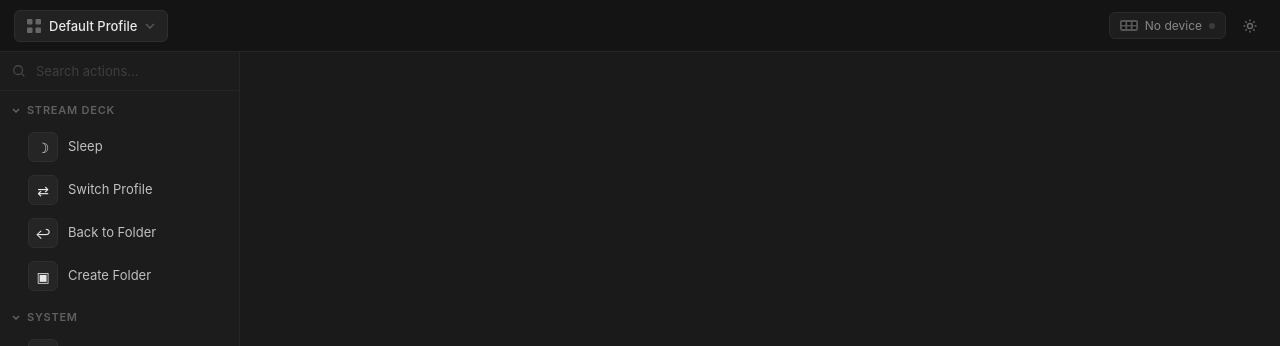
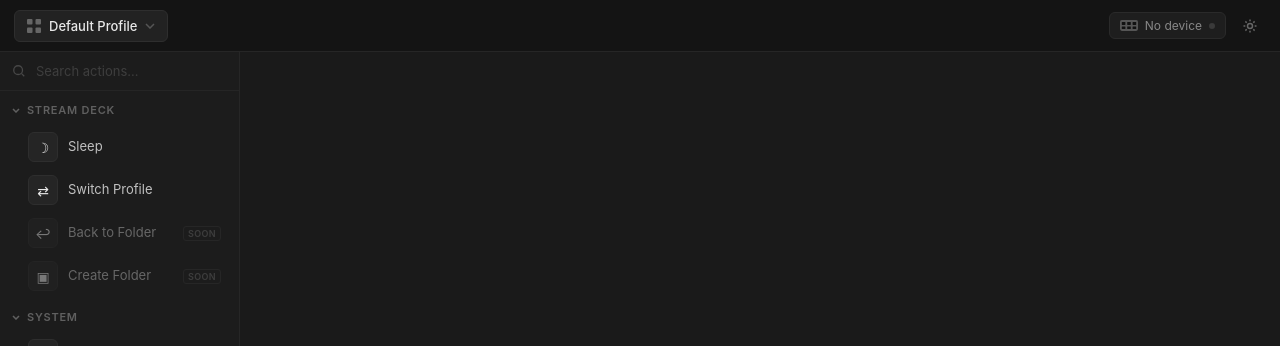
Before and after one commit to FritzBlignaut/tech-stack-streamdeck, a React (Vite) app: page / in a window 1280 px wide. Shown: the top 346 px of the page. Built offline with nearby package versions, Linux system fonts and the light colour scheme.

Commit message:
feat: enhance drag-and-drop functionality with action item states and visual feedback

```diff
--- a/src/App.css
+++ b/src/App.css
@@ -382,14 +382,33 @@
   border-radius: 5px;
   margin: 1px 6px;
   transition: background 0.1s;
+  user-select: none;
 }
 
-.action-item:hover {
+.action-item.disabled {
+  cursor: default;
+  opacity: 0.45;
+}
+
+.action-item:not(.disabled):hover {
   background: #232323;
 }
 
-.action-item:active {
+.action-item:not(.disabled):active {
   cursor: grabbing;
+}
+
+.action-soon-badge {
+  margin-left: auto;
+  font-size: 9px;
+  font-weight: 600;
+  color: #666;
+  background: #1e1e1e;
+  border: 1px solid #333;
+  border-radius: 3px;
+  padding: 1px 4px;
+  letter-spacing: 0.04em;
+  text-transform: uppercase;
 }
 
 .action-icon {
@@ -471,6 +490,13 @@
   background: #1a1a1a;
   transform: scale(0.93);
   border-color: #444;
+}
+
+.deck-btn.drag-over {
+  border-color: #5a9cf5;
+  background: #1a2540 !important;
+  box-shadow: 0 0 0 2px rgba(90, 156, 245, 0.35), inset 0 0 0 1px rgba(90, 156, 245, 0.2);
+  transform: scale(1.04);
 }
 
 .deck-btn-index {
--- a/src/App.jsx
+++ b/src/App.jsx
@@ -196,12 +196,24 @@
 
             {expanded[cat.id] && (
               <div className="category-actions">
-                {cat.actions.map(action => (
-                  <div key={action.id} className="action-item" draggable>
-                    <div className="action-icon">{action.icon}</div>
-                    <span className="action-name">{action.name}</span>
-                  </div>
-                ))}
+                {cat.actions.map(action => {
+                  const enabled = ENABLED_ACTIONS.has(action.id)
+                  return (
+                    <div
+                      key={action.id}
+                      className={`action-item${enabled ? '' : ' disabled'}`}
+                      draggable={enabled}
+                      onDragStart={e => {
+                        e.dataTransfer.setData('application/stream-deck-action', action.id)
+                        e.dataTransfer.effectAllowed = 'copy'
+                      }}
+                    >
+                      <div className="action-icon">{action.icon}</div>
+                      <span className="action-name">{action.name}</span>
+                      {!enabled && <span className="action-soon-badge">soon</span>}
+                    </div>
+                  )
+                })}
               </div>
             )}
           </div>
@@ -212,7 +224,9 @@
 }
 
 // ─── Button Grid ────────────────────────────────────────────
-function ButtonGrid({ rows, cols, selectedKey, pressedKey, onSelectKey, buttonConfigs, onContextMenu }) {
+function ButtonGrid({ rows, cols, selectedKey, pressedKey, onSelectKey, buttonConfigs, onContextMenu, onDropAction }) {
+  const [dragOverIndex, setDragOverIndex] = useState(null)
+
   return (
     <div className="button-grid" style={{ '--cols': cols }}>
       {Array.from({ length: rows * cols }, (_, i) => {
@@ -222,9 +236,10 @@
             key={i}
             className={[
               'deck-btn',
-              selectedKey === i ? 'selected' : '',
-              pressedKey  === i ? 'pressed'  : '',
-              cfg?.iconDataUrl   ? 'has-icon'  : '',
+              selectedKey  === i ? 'selected'  : '',
+              pressedKey   === i ? 'pressed'   : '',
+              dragOverIndex === i ? 'drag-over' : '',
+              cfg?.iconDataUrl    ? 'has-icon'  : '',
             ].join(' ').trim()}
             style={{
               backgroundImage: cfg?.iconDataUrl ? `url(${cfg.iconDataUrl})` : 'none',
@@ -232,6 +247,22 @@
             }}
             onClick={() => onSelectKey(i)}
             onContextMenu={e => { e.preventDefault(); onContextMenu(e, i) }}
+            onDragOver={e => {
+              if (!e.dataTransfer.types.includes('application/stream-deck-action')) return
+              e.preventDefault()
+              e.dataTransfer.dropEffect = 'copy'
+              setDragOverIndex(i)
+            }}
+            onDragLeave={e => {
+              if (e.currentTarget.contains(e.relatedTarget)) return
+              setDragOverIndex(null)
+            }}
+            onDrop={e => {
+              e.preventDefault()
+              setDragOverIndex(null)
+              const actionId = e.dataTransfer.getData('application/stream-deck-action')
+              if (actionId) onDropAction?.(i, actionId)
+            }}
             aria-label={`Button ${i + 1}`}
           >
             {!cfg?.iconDataUrl && <span className="deck-btn-index">{i + 1}</span>}
@@ -629,6 +660,17 @@
   'run-cmd':      { type: 'run-cmd',      command: '' },
   'sleep-toggle': { type: 'sleep-toggle' },
   'delay':        { type: 'delay',        ms: 500 },
+}
+
+// Default configs for top-level button actions (used by drag-and-drop and the picker)
+const ACTION_DEFAULTS = {
+  'hotkey':         { type: 'hotkey',         keys: '' },
+  'open-app':       { type: 'open-app',       target: '', mode: 'gtk-launch' },
+  'open-url':       { type: 'open-url',       url: '' },
+  'run-cmd':        { type: 'run-cmd',        command: '' },
+  'sleep-toggle':   { type: 'sleep-toggle' },
+  'multi-action':   { type: 'multi-action',   actions: [] },
+  'switch-profile': { type: 'switch-profile', profileName: '' },
 }
 
 // Dispatches a single leaf action — returns a Promise
@@ -1283,6 +1325,12 @@
                   onSelectKey={handleSelect}
                   buttonConfigs={buttonConfigs}
                   onContextMenu={(e, i) => setContextMenu({ x: e.clientX, y: e.clientY, keyIndex: i })}
+                  onDropAction={(index, actionId) => {
+                    const action = ACTION_DEFAULTS[actionId]
+                    if (!action) return
+                    updateConfig(index, { action })
+                    setSelectedKey(index)
+                  }}
                 />
               </div>
 
```
